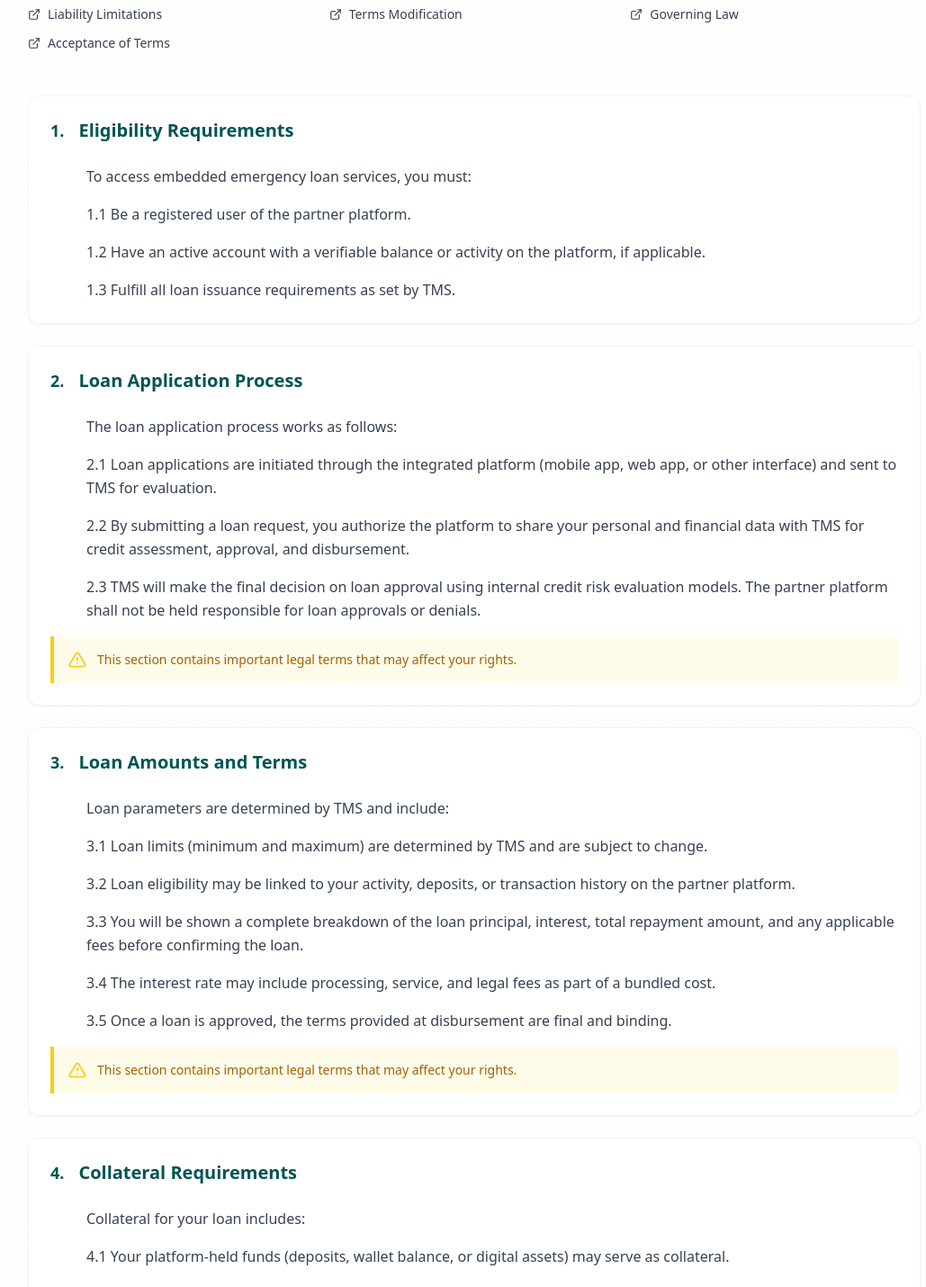
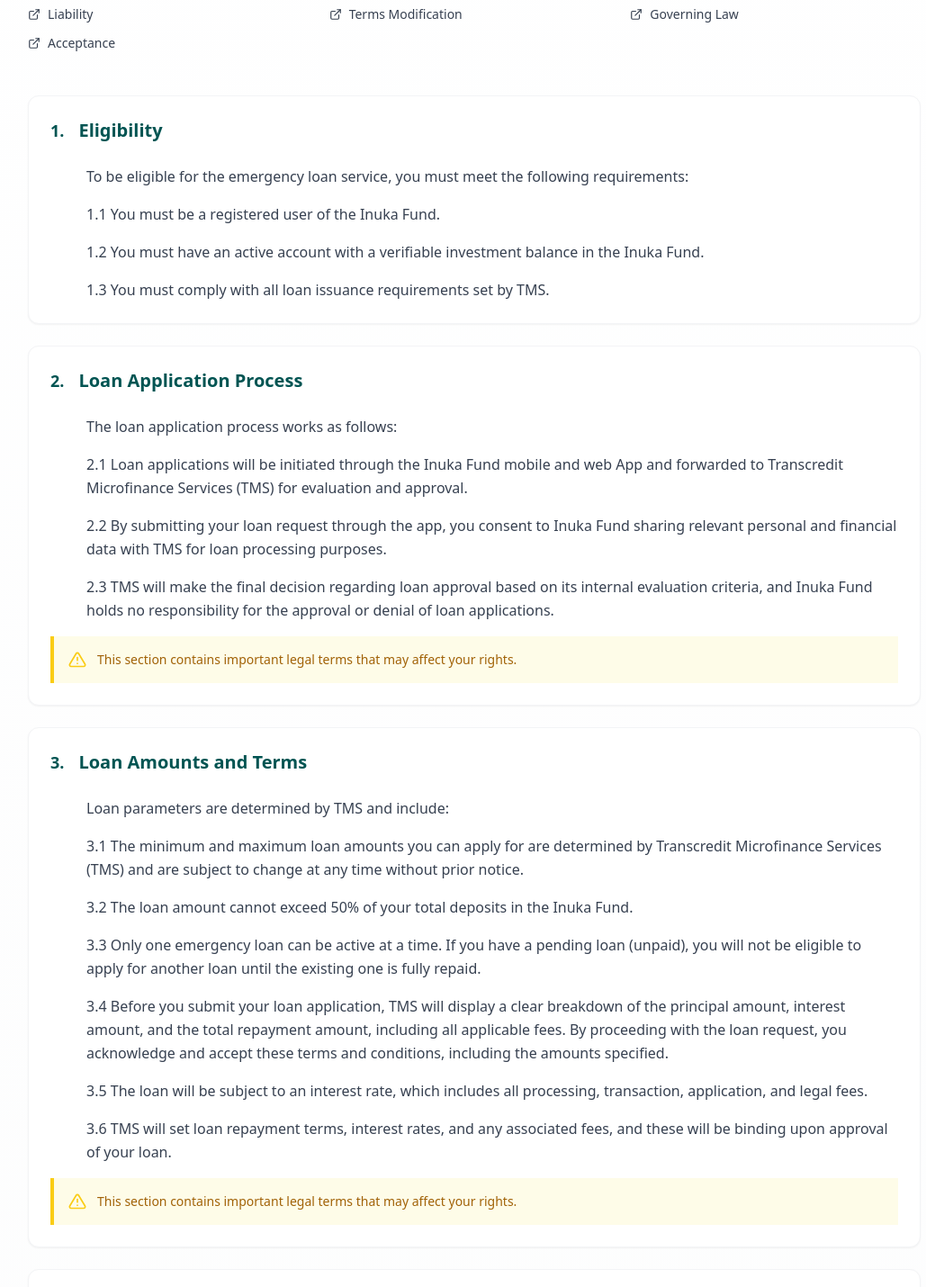
Before and after one commit to CEO-LAYSON/transcredit, a React (Vite) app: page /inuka-funds-terms-and-conditions in a window 1280 px wide. Shown: the part 740-2170 px from the top of the page at 90% size, without its empty margins (113-1142 px from the left). Built offline with nearby package versions, Linux system fonts and the light colour scheme.

Commit message:
new updates

```diff
--- a/src/pages/inukaterms.tsx
+++ b/src/pages/inukaterms.tsx
@@ -236,21 +236,21 @@ export default function InukaTerms() {
 
 const sections: TermSection[] = [
   {
-    title: "Eligibility Requirements",
+    title: "Eligibility",
     content: [
-      "To access embedded emergency loan services, you must:",
-      "1.1 Be a registered user of the partner platform.",
-      "1.2 Have an active account with a verifiable balance or activity on the platform, if applicable.",
-      "1.3 Fulfill all loan issuance requirements as set by TMS.",
+      "To be eligible for the emergency loan service, you must meet the following requirements:",
+      "1.1 You must be a registered user of the Inuka Fund.",
+      "1.2 You must have an active account with a verifiable investment balance in the Inuka Fund.",
+      "1.3 You must comply with all loan issuance requirements set by TMS.",
     ],
   },
   {
     title: "Loan Application Process",
     content: [
       "The loan application process works as follows:",
-      "2.1 Loan applications are initiated through the integrated platform (mobile app, web app, or other interface) and sent to TMS for evaluation.",
-      "2.2 By submitting a loan request, you authorize the platform to share your personal and financial data with TMS for credit assessment, approval, and disbursement.",
-      "2.3 TMS will make the final decision on loan approval using internal credit risk evaluation models. The partner platform shall not be held responsible for loan approvals or denials.",
+      "2.1 Loan applications will be initiated through the Inuka Fund mobile and web App and forwarded to Transcredit Microfinance Services (TMS) for evaluation and approval.",
+      "2.2 By submitting your loan request through the app, you consent to Inuka Fund sharing relevant personal and financial data with TMS for loan processing purposes.",
+      "2.3 TMS will make the final decision regarding loan approval based on its internal evaluation criteria, and Inuka Fund holds no responsibility for the approval or denial of loan applications.",
     ],
     important: true,
   },
@@ -258,30 +258,33 @@ const sections: TermSection[] = [
     title: "Loan Amounts and Terms",
     content: [
       "Loan parameters are determined by TMS and include:",
-      "3.1 Loan limits (minimum and maximum) are determined by TMS and are subject to change.",
-      "3.2 Loan eligibility may be linked to your activity, deposits, or transaction history on the partner platform.",
-      "3.3 You will be shown a complete breakdown of the loan principal, interest, total repayment amount, and any applicable fees before confirming the loan.",
-      "3.4 The interest rate may include processing, service, and legal fees as part of a bundled cost.",
-      "3.5 Once a loan is approved, the terms provided at disbursement are final and binding.",
+      "3.1 The minimum and maximum loan amounts you can apply for are determined by Transcredit Microfinance Services (TMS) and are subject to change at any time without prior notice.",
+      "3.2 The loan amount cannot exceed 50% of your total deposits in the Inuka Fund.",
+      "3.3 Only one emergency loan can be active at a time. If you have a pending loan (unpaid), you will not be eligible to apply for another loan until the existing one is fully repaid.",
+      "3.4 Before you submit your loan application, TMS will display a clear breakdown of the principal amount, interest amount, and the total repayment amount, including all applicable fees. By proceeding with the loan request, you acknowledge and accept these terms and conditions, including the amounts specified.",
+      "3.5 The loan will be subject to an interest rate, which includes all processing, transaction, application, and legal fees.",
+      "3.6 TMS will set loan repayment terms, interest rates, and any associated fees, and these will be binding upon approval of your loan.",
     ],
     important: true,
   },
   {
-    title: "Collateral Requirements",
+    title: "Collateral",
     content: [
       "Collateral for your loan includes:",
-      "4.1 Your platform-held funds (deposits, wallet balance, or digital assets) may serve as collateral.",
-      "4.2 In the event of non-repayment, TMS reserves the right, in agreement with the partner platform, to recover the outstanding loan by liquidating equivalent value from your account or assets on the platform.",
+      "4.1 Although you may borrow up to 50% of your total deposits in the Inuka Fund, your full deposit balance serves as collateral for the loan. This means that in the event of loan default, the outstanding amount may be recovered from any portion of your total deposits.",
+      "4.2 Upon loan approval, only the loan repayment amount (i.e., the sum of the principal and all applicable fees or interest) will be held or reserved in your account. You may continue to withdraw or transfer funds, provided the remaining balance does not fall below the held repayment amount.",
+      "4.3 If the loan is not repaid by the due date, Transcredit Microfinance Services (TMS), in collaboration with the Inuka Fund, reserves the right to automatically recover the outstanding balance by deducting it from your total deposit balance, without requiring further approval from you.",
+      "4.4 A notification confirming the recovery transaction will be sent to you via SMS and/or email. By accepting these terms, you agree to this automatic deduction process.",
     ],
   },
   {
     title: "Repayment Terms",
     content: [
       "Repayment requirements:",
-      "5.1 You must repay the loan within the selected term—typically Daily, 7, 14, or 30 days—from the disbursement date.",
-      "5.2 Failure to repay by the due date constitutes default. In such cases, recovery will be initiated using your platform funds or alternative legal means.",
-      "5.3 The platform may restrict withdrawals or enforce automatic deductions until full repayment is confirmed.",
-      "5.4 Once the loan is disbursed, the transaction is final and non-reversible. You acknowledge the accuracy of the disbursed amount and agree to repay in full.",
+      "5.1 Upon loan disbursement, you are required to repay the loan in full within the repayment period you have selected, commencing on the date of loan issuance.",
+      "5.2 If the loan is not repaid within the repayment period you have selected, it will be classified as default. In such cases, the Inuka Fund will automatically transfer units from your savings, equivalent to the outstanding loan amount, including interest, to TMS for the recovery of the loan.",
+      "5.3 Inuka Fund will confirm repayment status through TMS and will release your held funds according to clause 4.1.",
+      "5.4 Once the loan is disbursed to your designated account, the transaction is final and cannot be reversed. By accepting the disbursed loan, you acknowledge that the amount received is correct and agree to fully honor the repayment terms and schedule as specified.",
     ],
     important: true,
   },
@@ -289,69 +292,64 @@ const sections: TermSection[] = [
     title: "Loan Disbursement",
     content: [
       "Disbursement process:",
-      "6.1 Approved loans will be disbursed to the mobile wallet, bank account, or digital wallet linked to your profile on the partner platform.",
-      "6.2 You will receive an SMS, email, or in-app notification with disbursement details, including due date and total payable.",
-      "6.3 TMS is not liable for delays caused by mobile networks, bank processing, or other third-party infrastructure issues.",
-      "6.4 By accepting the loan disbursement, you agree to the loan amount and repayment obligations.",
-      "6.5 Disbursed loans are final and cannot be reversed or withdrawn once processed.",
+      "6.1 Once your loan is approved, TMS will disburse the approved amount directly to the mobile money account or bank account linked to your Inuka Fund profile.",
+      "6.2 You will receive an SMS confirmation from TMS containing the disbursement details, including the disbursed amount, repayment amount, and due date.",
+      "6.3 Disbursement timelines may vary depending on system availability and network providers, and TMS shall not be held liable for delays caused by external factors beyond its control.",
+      "6.4 By accepting the disbursed loan, you agree that the amount received is accurate and you are bound by the repayment terms.",
+      "6.5 Loan disbursements are final and irrevocable. Once the funds are sent to your designated account, they cannot be returned, reversed, or canceled.",
     ],
   },
   {
     title: "Fees and Charges",
     content: [
       "Financial terms:",
-      "7.1 The loan interest rate is inclusive of all fees—no hidden charges.",
-      "7.2 You agree to the deduction of these charges as part of loan servicing, either upfront or during repayment, as specified in the offer.",
+      "7.1 The interest rate on the loan covers all loan-related fees, including processing, transactions, application, and legal fees.",
+      "7.2 You agree to the deduction of this interest from the loan amount or as outlined in this loan agreement.",
     ],
     important: true,
   },
   {
-    title: "Data Privacy and Sharing",
+    title: "Data Privacy",
     content: [
       "Data handling:",
-      "8.1 By using the embedded loan service, you authorize your platform to share relevant KYC, usage data, and financial behavior with TMS.",
-      "8.2 All personal data is handled according to applicable privacy and data protection laws.",
-      "8.3 TMS and its partner platforms are committed to securing your data and using it only for authorized purposes related to loan processing and service delivery.",
+      "8.1 By submitting your loan request, you authorize Inuka Fund to share your personal and financial information with TMS as required for loan processing.",
+      "8.2 Inuka Fund and TMS will handle all personal data in accordance with applicable data protection laws.",
     ],
   },
   {
     title: "Loan Denial",
     content: [
       "Approval considerations:",
-      "9.1 TMS may reject your loan application based on internal scoring models, platform data, or regulatory limits.",
-      "9.2 The partner platform is not responsible for denial outcomes or eligibility issues.",
+      "9.1 TMS reserves the right to deny your loan request based on its internal credit evaluation process.",
+      "9.2 Inuka Fund will not be responsible for any consequences arising from loan denial.",
     ],
   },
   {
-    title: "Liability Limitations",
+    title: "Liability",
     content: [
       "Legal responsibilities:",
-      "10.1 The partner platform acts as a facilitator and does not guarantee loan approval, terms, or repayment conditions.",
-      "10.2 All contractual obligations related to the loan are between you and Transcredit Microfinance Services.",
+      "10.1 Inuka Fund is solely a facilitator in the loan request process and shall not be held liable for any disputes between you and TMS regarding loan issuance, repayment terms, or loan amounts.",
     ],
   },
   {
     title: "Terms Modification",
     content: [
       "Changes to terms:",
-      "11.1 TMS reserves the right to amend these terms at any time.",
-      "11.2 Any changes will be posted on the platform or communicated via SMS/email. Continued use of the service implies your agreement to the updated terms.",
+      "11.1 Inuka Fund and TMS reserve the right to modify these terms at any time. Any changes will be communicated via the Inuka Fund App, and continued use of the app after such changes indicates your acceptance of the new terms.",
     ],
   },
   {
     title: "Governing Law",
     content: [
       "Legal jurisdiction:",
-      "These terms shall be governed by the laws of the United Republic of Tanzania, or the jurisdiction where the service is offered, if otherwise agreed.",
+      "12.1 These terms shall be governed by and construed in accordance with the laws of United Republic of Tanzania.",
     ],
   },
   {
-    title: "Acceptance of Terms",
+    title: "Acceptance",
     content: [
-      "By submitting your loan application through a partner platform, you:",
-      "• Confirm the accuracy of your submitted data.",
-      "• Accept the loan terms provided upon approval.",
-      "• Acknowledge that all disbursed loans are final and must be repaid in full as agreed.",
+      "13.1 By submitting a loan request via the Inuka Fund App, you agree to the above terms and conditions and acknowledge that all information provided is accurate to the best of your knowledge.",
+      "13.2 You expressly understand and accept that once a loan is approved and disbursed, the transaction is final, non-reversible, and must be repaid in full under the agreed terms.",
     ],
     important: true,
   },
```
Also changed, not shown: 1 other file (tests, documents, lock files or other folders).
